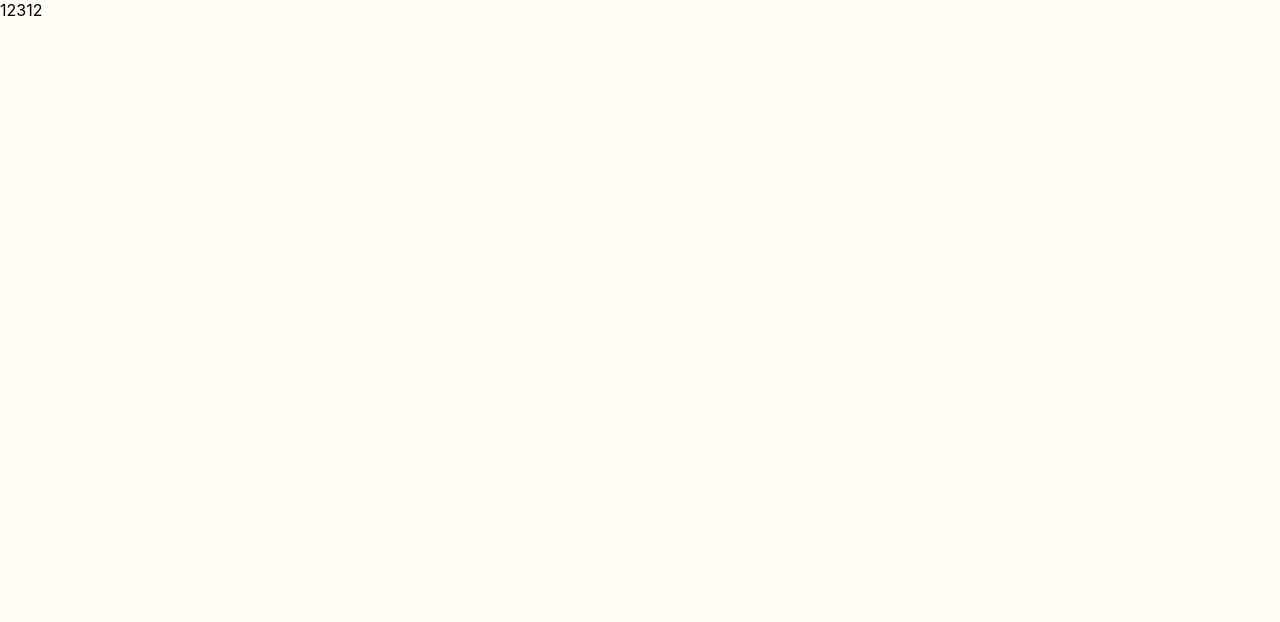
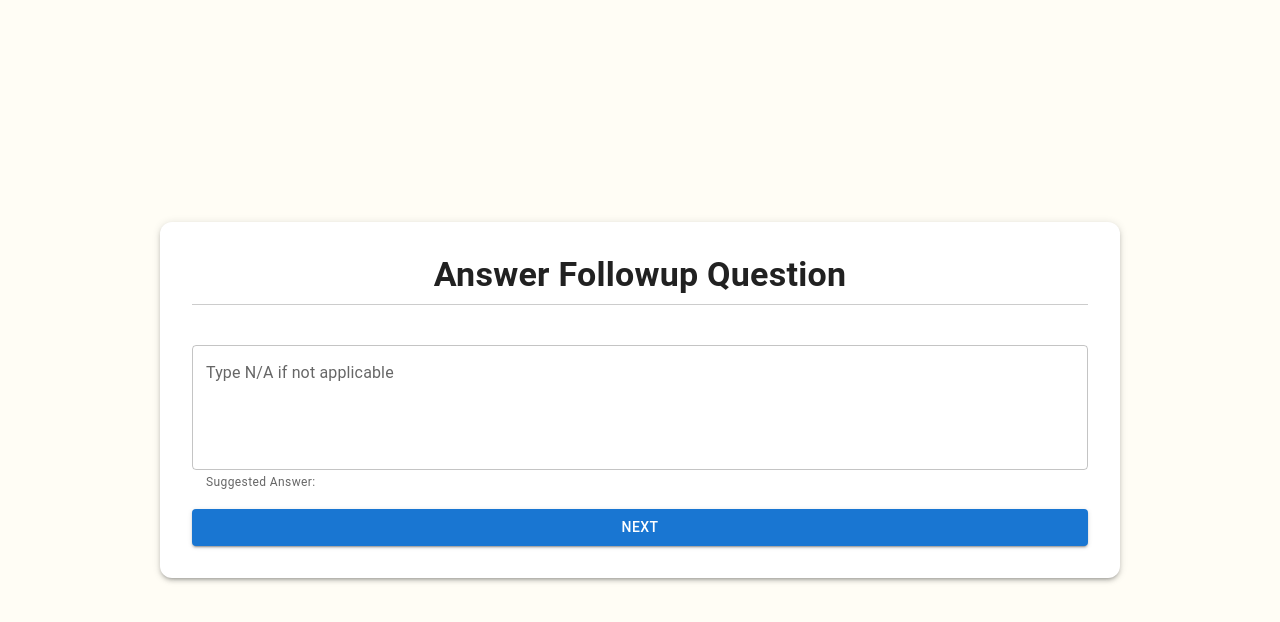
Before and after one commit to Roncy13/noca-frontend, a React (Create React App) app: page /followup-question in a window 1280 px wide. Shown: the top 622 px of the page. Built offline with nearby package versions, Linux system fonts and the light colour scheme; no server answers.

Commit message:
added generation of document

```diff
--- a/src/api/index.ts
+++ b/src/api/index.ts
@@ -1,5 +1,5 @@
 import axios, { AxiosResponse } from "axios";
-import { IWhatToCreate } from "../types";
+import { IFollowupQuestion, IWhatToCreate } from "../types";
 
 const axiosApi = axios.create({
   baseURL: "http://localhost:4000",
@@ -8,6 +8,10 @@ const axiosApi = axios.create({
     "Content-Type": "application/json",
   },
 });
+
+interface ITopicResponse {
+  topics: string[];
+}
 
 // Make getApiResult generic
 export const getApiResult = <T>(
@@ -19,11 +23,23 @@ export const getApiResult = <T>(
 // Generate topics, returning string[]
 export async function generateTopics(
   payload: IWhatToCreate
-): Promise<string[]> {
-  const response = await axiosApi.post<{ result: string[] }>(
+): Promise<ITopicResponse> {
+  const response = await axiosApi.post<{ result: ITopicResponse }>(
     "/documents/topics",
     payload
   );
 
-  return getApiResult<string[]>(response);
+  return getApiResult<ITopicResponse>(response);
 }
+
+// Generate topics, returning string[]
+export async function generateFollowupQuestion(
+  payload: IWhatToCreate & { topic: string }
+): Promise<IFollowupQuestion> {
+  const response = await axiosApi.post<{ result: IFollowupQuestion }>(
+    "/documents/askFollowupQuestion",
+    payload
+  );
+
+  return getApiResult<IFollowupQuestion>(response);
+}
--- a/src/components/AskWhatToCreate.tsx
+++ b/src/components/AskWhatToCreate.tsx
@@ -9,6 +9,7 @@ import { useNavigate } from "react-router-dom";
 
 export default function AskWhatToCreate() {
   const navigate = useNavigate();
+  const { formData, setFormData } = useFormContext();
 
   const {
     handleSubmit,
@@ -16,27 +17,24 @@ export default function AskWhatToCreate() {
     formState: { errors },
   } = useForm<IWhatToCreate>({
     defaultValues: {
-      type: "",
-      jurisdiction: "",
-      industry: "",
-      otherDetails: "",
+      type: formData.type || "",
+      jurisdiction: formData.jurisdiction || "",
+      industry: formData.industry || "",
+      otherDetails: formData.otherDetails || "",
     },
   });
   const [loading, setLoading] = useState(false);
-  const { formData, setFormData } = useFormContext();
 
   const onSubmit = async (data: IWhatToCreate) => {
-    console.log("Form submitted:", data);
     // Call API or process form data
     setLoading(true);
-    const topics = await generateTopics(data);
-    console.log(topics, " topics ");
+    const result = await generateTopics(data);
     setLoading(false);
 
     setFormData({
       ...formData,
       ...data,
-      topics,
+      topics: result.topics,
     });
 
     navigate("/followup-question", { replace: true });
--- a/src/components/FollowupQuestions.tsx
+++ b/src/components/FollowupQuestions.tsx
@@ -1,11 +1,183 @@
-import React, { useEffect } from "react";
+import React, { useEffect, useState } from "react";
 import { useFormContext } from "../context/DocumentContext";
+import { Box, Paper, Typography, TextField, Button } from "@mui/material";
+import { Controller, useForm, useWatch } from "react-hook-form";
+import Loader from "./Loader";
+import { generateFollowupQuestion } from "../api";
+import { useNavigate } from "react-router-dom";
+
+interface ITopics {
+  topic: string;
+  number: number;
+  question: string;
+  answer: string;
+  suggestedAnswer: string;
+}
 
 export default function FollowupQuestions() {
   const { formData, setFormData } = useFormContext();
+  const [loading, setLoading] = useState(false);
+  const navigate = useNavigate();
 
+  const {
+    handleSubmit,
+    control,
+    formState: { errors },
+    getValues,
+    setValue,
+  } = useForm<ITopics>({
+    defaultValues: {
+      topic: formData.topics[0],
+      number: 1,
+      question: "",
+      answer: "",
+      suggestedAnswer: "",
+    },
+  });
+
+  // watch values
+  const questionValue = useWatch({ control, name: "question" });
+  const suggestedAnswerValue = useWatch({ control, name: "suggestedAnswer" });
+  const answerValue = useWatch({ control, name: "answer" });
+  const numberValue = useWatch({ control, name: "number" });
+
+  const getFollowupQuestion = async () => {
+    const { number } = getValues();
+    const topic = formData.topics[number - 1];
+
+    setLoading(true);
+    // ensure loading UI updates before API call
+    await new Promise((resolve) => setTimeout(resolve, 0));
+
+    try {
+      const result = await generateFollowupQuestion({
+        ...formData,
+        topic,
+      });
+      console.log(result, " result");
+      setValue("question", result.question);
+      setValue("answer", "");
+      setValue("suggestedAnswer", result.suggested_answer);
+    } finally {
+      setLoading(false);
+    }
+  };
+
+  const onSubmit = async () => {
+    const { number } = getValues();
+    const nextNumber = number + 1;
+
+    // Save current Q&A
+    setFormData({
+      ...formData,
+      questions: [
+        ...(formData?.questions || []),
+        {
+          question: questionValue,
+          answer: answerValue,
+        },
+      ],
+    });
+
+    if (nextNumber <= formData.topics.length) {
+      // move to next question
+      setValue("number", nextNumber);
+      setValue("answer", "");
+      setValue("suggestedAnswer", "");
+      setValue("question", "");
+      await getFollowupQuestion();
+    } else {
+      navigate("/generate-document", { replace: true });
+    }
+  };
+
+  // load first question on mount
   useEffect(() => {
-    console.log(formData, new Date());
+    getFollowupQuestion();
+    // eslint-disable-next-line react-hooks/exhaustive-deps
   }, []);
-  return <div>12312</div>;
+
+  return (
+    <Box
+      display="flex"
+      justifyContent="center"
+      alignItems="center"
+      height="100vh"
+    >
+      <Paper
+        elevation={3}
+        sx={{
+          width: "70%",
+          margin: "2rem auto",
+          padding: "2rem",
+          borderRadius: "12px",
+        }}
+      >
+        {/* Header */}
+        <Box
+          sx={{
+            textAlign: "center",
+            marginBottom: 3,
+            paddingBottom: 1,
+            borderBottom: "1px solid #ccc",
+          }}
+        >
+          <Typography variant="h4" fontWeight="bold">
+            Answer Followup Question
+          </Typography>
+        </Box>
+
+        {/* Content */}
+        {!loading ? (
+          <Box
+            component="form"
+            onSubmit={handleSubmit(onSubmit)}
+            sx={{ display: "flex", flexDirection: "column", gap: 2 }}
+          >
+            {/* Question (not a controlled field) */}
+            <Typography variant="body1">{questionValue}</Typography>
+
+            {/* Answer input */}
+            <Controller
+              name="answer"
+              control={control}
+              rules={{ required: "Answer is required" }}
+              render={({ field }) => (
+                <TextField
+                  label="Type N/A if not applicable"
+                  fullWidth
+                  {...field}
+                  error={!!errors.answer}
+                  multiline
+                  rows={4}
+                  helperText={`Suggested Answer: ${suggestedAnswerValue}`}
+                />
+              )}
+            />
+
+            <Button
+              type="submit"
+              variant="contained"
+              color="primary"
+              disabled={loading}
+            >
+              {loading ? <Loader /> : "Next"}
+            </Button>
+          </Box>
+        ) : (
+          <Box
+            display="flex"
+            flexDirection="column"
+            alignItems="center"
+            gap={2}
+          >
+            <Typography variant="body1">
+              {`Generating question number ${numberValue}...`}
+            </Typography>
+            <Loader />
+          </Box>
+        )}
+      </Paper>
+    </Box>
+  );
 }
--- a/src/components/GenerateDocument.tsx
+++ b/src/components/GenerateDocument.tsx
@@ -1,5 +1,11 @@
-import React from "react";
+import React, { useEffect } from "react";
+import { useFormContext } from "../context/DocumentContext";
+import { Typography } from "@mui/material";
 
-const GenerateDocment: React.FC = () => <h1>Generate Document</h1>;
-
-export default GenerateDocment;
+export default function GenerateDocment() {
+  const { formData, setFormData } = useFormContext();
+  useEffect(() => {
+    console.log(formData, new Date());
+  }, []);
+  return <Typography>Generate Document</Typography>;
+}
--- a/src/context/DocumentContext.tsx
+++ b/src/context/DocumentContext.tsx
@@ -1,44 +1,58 @@
-import React, {
-  createContext,
-  useContext,
-  useState,
-  ReactNode,
-  useEffect,
-} from "react";
+import React, { createContext, useContext, useState, ReactNode } from "react";
 
-// 1. Define the shape of your data
-interface FormData {
+// ----- 1. Define the shape of your data -----
+export interface FormData {
   type: string;
   jurisdiction: string;
   industry: string;
   otherDetails: string;
   topics: string[];
+  questions: {
+    question: string;
+    answer: string;
+  }[];
 }
 
-// 2. Define the context value (data + setter)
+// ----- 2. Define the context value -----
 interface FormContextType {
   formData: FormData;
-  setFormData: React.Dispatch<React.SetStateAction<FormData>>;
+  setFormData: (
+    value: Partial<FormData> | ((prev: FormData) => FormData)
+  ) => void;
 }
 
-// 3. Create the context
+// ----- 3. Create the context -----
 const FormContext = createContext<FormContextType | undefined>(undefined);
 
-// 4. Create a provider component
+// ----- 4. Provider component -----
 export const FormProvider: React.FC<{ children: ReactNode }> = ({
   children,
 }) => {
-  const [formData, setFormData] = useState<FormData>({
-    type: "",
-    jurisdiction: "",
-    industry: "",
-    otherDetails: "",
-    topics: [],
+  const [formData, setFormDataState] = useState<FormData>(() => {
+    const saved = localStorage.getItem("formData");
+    return saved
+      ? JSON.parse(saved)
+      : {
+          type: "",
+          jurisdiction: "",
+          industry: "",
+          otherDetails: "",
+          topics: [],
+        };
   });
 
-  useEffect(() => {
-    console.log(formData, new Date());
-  }, [formData.type]);
+  // Wrapper to update state and persist to localStorage
+  const setFormData = (
+    value: Partial<FormData> | ((prev: FormData) => FormData)
+  ) => {
+    console.log(value, "set value ");
+    setFormDataState((prev) => {
+      const newState =
+        typeof value === "function" ? value(prev) : { ...prev, ...value };
+      localStorage.setItem("formData", JSON.stringify(newState));
+      return newState;
+    });
+  };
 
   return (
     <FormContext.Provider value={{ formData, setFormData }}>
@@ -47,11 +61,10 @@ export const FormProvider: React.FC<{ children: ReactNode }> = ({
   );
 };
 
-// 5. Create a custom hook for easier consumption
-export const useFormContext = () => {
+// ----- 5. Custom hook for easier consumption -----
+export const useFormContext = (): FormContextType => {
   const context = useContext(FormContext);
-  if (!context) {
+  if (!context)
     throw new Error("useFormContext must be used within a FormProvider");
-  }
   return context;
 };
--- a/src/index.tsx
+++ b/src/index.tsx
@@ -15,33 +15,14 @@ const root = ReactDOM.createRoot(
 
 root.render(
   <React.StrictMode>
-    <BrowserRouter>
-      <Routes>
-        <Route
-          path="/"
-          element={
-            <FormProvider>
-              <AskWhatToCreate />
-            </FormProvider>
-          }
-        />
-        <Route
-          path="/followup-question"
-          element={
-            <FormProvider>
-              <FollowupQuestions />
-            </FormProvider>
-          }
-        />
-        <Route
-          path="/generate-document"
-          element={
-            <FormProvider>
-              <GenerateDocument />
-            </FormProvider>
-          }
-        />
-      </Routes>
-    </BrowserRouter>
+    <FormProvider>
+      <BrowserRouter>
+        <Routes>
+          <Route path="/" element={<AskWhatToCreate />} />
+          <Route path="/followup-question" element={<FollowupQuestions />} />
+          <Route path="/generate-document" element={<GenerateDocument />} />
+        </Routes>
+      </BrowserRouter>
+    </FormProvider>
   </React.StrictMode>
 );
--- a/src/types.ts
+++ b/src/types.ts
@@ -9,3 +9,8 @@ export interface IWhatToCreate {
   industry: string;
   otherDetails: string;
 }
+
+export interface IFollowupQuestion {
+  question: string;
+  suggested_answer: string;
+}
```
